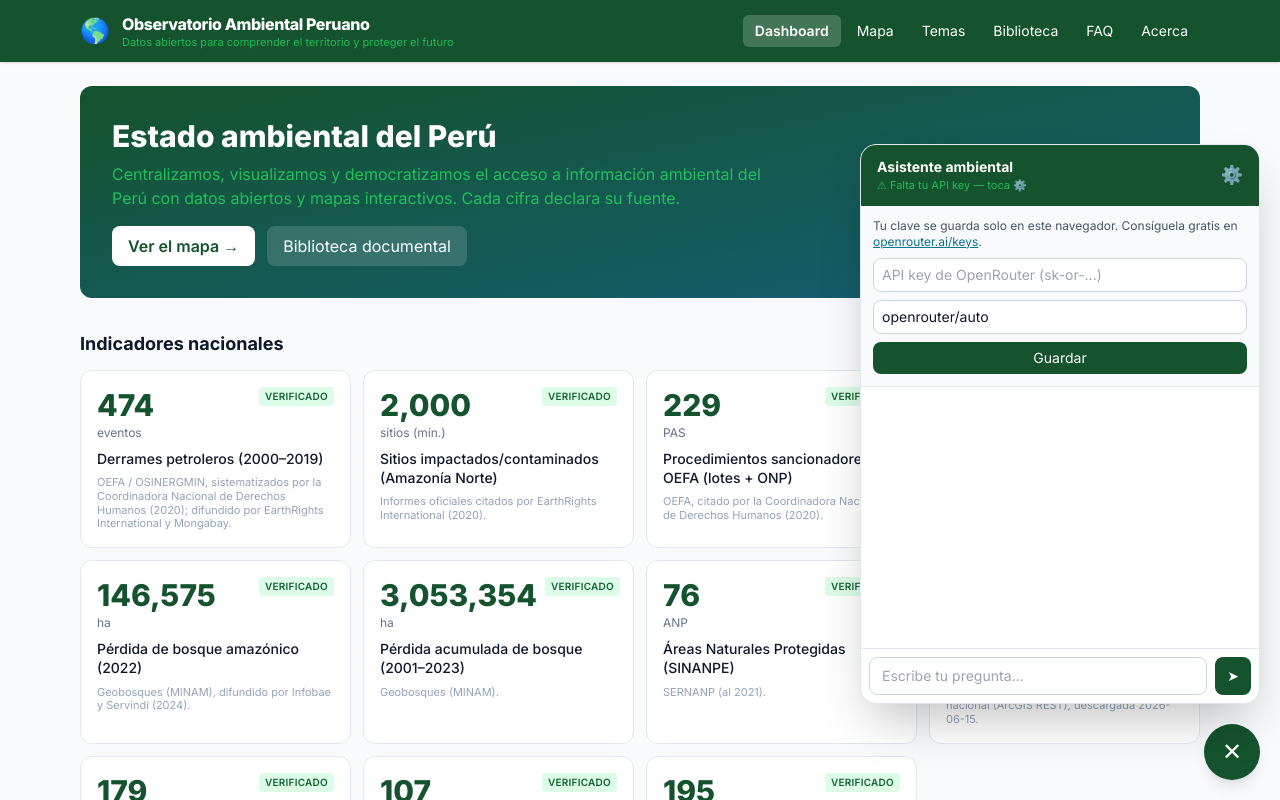
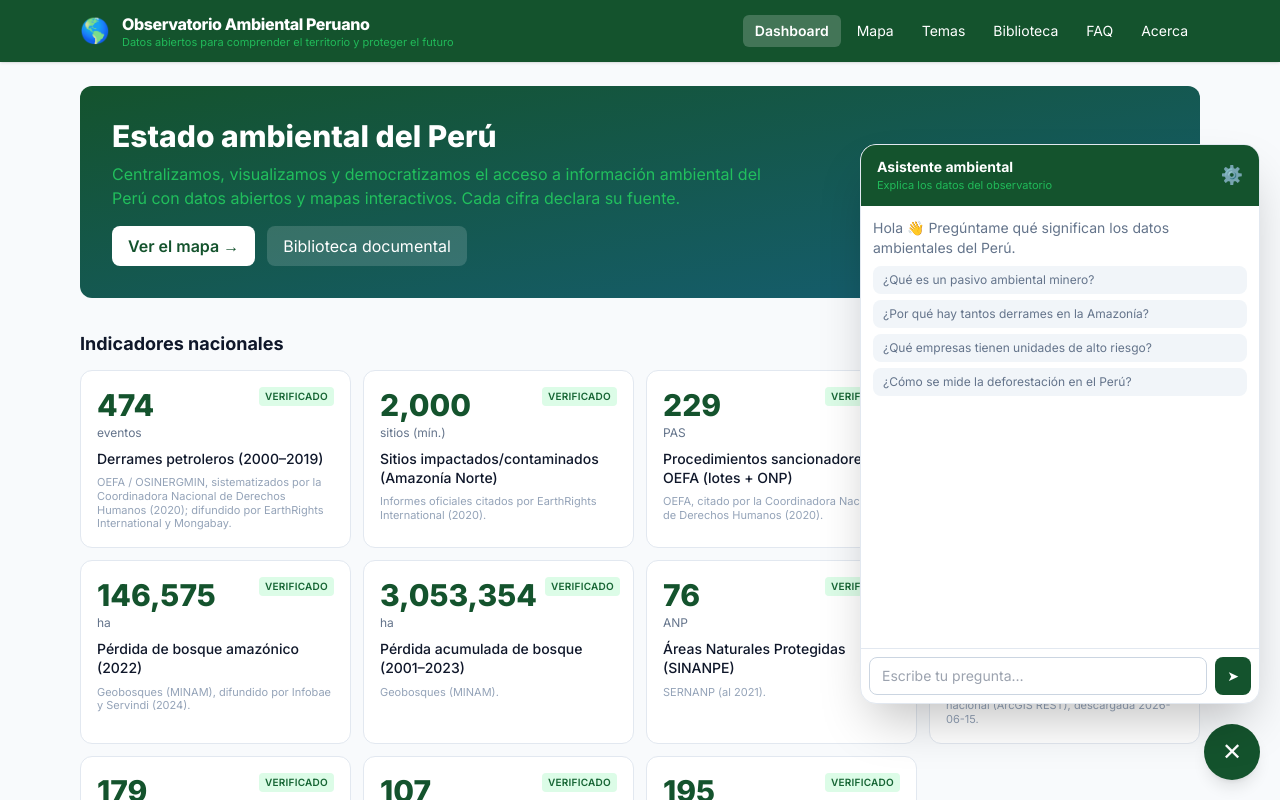
Before and after one commit to unimauro/observatorio-ambiental-peruano, a React (Vite) app: page / in a window 1280 px wide. Both pictures are taken after a click on the button "Asistente del Observatorio". Shown: the top 800 px of the page. Built offline with nearby package versions, Linux system fonts and the light colour scheme.

Commit message:
Bot usa el gateway central ai.tunky.net por defecto (sin pedir key a los visitantes), con BYO-key de respaldo

```diff
--- a/src/components/Asistente.tsx
+++ b/src/components/Asistente.tsx
@@ -10,6 +10,12 @@ interface Msg {
 const KEY_LS = 'oap_openrouter_key'
 const MODEL_LS = 'oap_openrouter_model'
 const DEFAULT_MODEL = 'openrouter/auto'
+
+// Gateway central de IA (ai.tunky.net): permite que cualquier visitante use el bot
+// SIN poner su propia key. El token de cliente NO es secreto (scope/revocable por proyecto).
+const GATEWAY_URL = 'https://ai.tunky.net/v1/chat'
+const GATEWAY_PROJECT = 'observatorio'
+const GATEWAY_CLIENT_TOKEN = 'obs_5356ba138c2761b3c84faf38bd82e4e4'
 
 const SUGERENCIAS = [
   '¿Qué es un pasivo ambiental minero?',
@@ -71,10 +77,7 @@ export default function Asistente() {
   }, [])
 
   useEffect(() => {
-    if (!open) return
-    if (!ctx) buildContext().then(setCtx)
-    // Si aún no hay key guardada, abrimos ajustes para guiar al usuario.
-    if (!localStorage.getItem(KEY_LS)?.trim()) setShowCfg(true)
+    if (open && !ctx) buildContext().then(setCtx)
   }, [open, ctx])
 
   useEffect(() => {
@@ -91,18 +94,30 @@ export default function Asistente() {
   async function send(text: string) {
     const q = text.trim()
     if (!q || loading) return
-    if (!key.trim()) {
-      setShowCfg(true)
-      setError('Primero agrega tu API key de OpenRouter.')
-      return
-    }
     setError('')
     const next: Msg[] = [...msgs, { role: 'user', content: q }]
+    const payloadMsgs = [
+      { role: 'system' as const, content: systemPrompt(ctx) },
+      ...next.map((m) => ({ role: m.role, content: m.content })),
+    ]
     setMsgs(next)
     setInput('')
     setLoading(true)
     try {
-      const res = await fetch('https://openrouter.ai/api/v1/chat/completions', {
+      let reply: string | null = null
+      // 1) Gateway central (sin key del usuario).
+      try {
+        const r = await fetch(GATEWAY_URL, {
+          method: 'POST',
+          headers: { 'Content-Type': 'application/json', 'X-Client-Token': GATEWAY_CLIENT_TOKEN },
+          body: JSON.stringify({ project: GATEWAY_PROJECT, messages: payloadMsgs }),
+        })
+        if (r.ok) reply = (await r.json()).reply ?? null
+      } catch { /* gateway no disponible → intentamos respaldo */ }
+
+      // 2) Respaldo: API key propia del usuario (si la configuró).
+      if (reply == null && key.trim()) {
+        const r = await fetch('https://openrouter.ai/api/v1/chat/completions', {
           method: 'POST',
           headers: {
             'Content-Type': 'application/json',
@@ -110,21 +125,16 @@ export default function Asistente() {
             'HTTP-Referer': location.origin,
             'X-Title': 'Observatorio Ambiental Peruano',
           },
-        body: JSON.stringify({
-          model: model.trim() || DEFAULT_MODEL,
-          messages: [
-            { role: 'system', content: systemPrompt(ctx) },
-            ...next.map((m) => ({ role: m.role, content: m.content })),
-          ],
-        }),
+          body: JSON.stringify({ model: model.trim() || DEFAULT_MODEL, messages: payloadMsgs }),
         })
-      if (!res.ok) {
-        const t = await res.text()
-        throw new Error(`OpenRouter ${res.status}: ${t.slice(0, 160)}`)
+        if (!r.ok) throw new Error(`OpenRouter ${r.status}: ${(await r.text()).slice(0, 140)}`)
+        reply = (await r.json()).choices?.[0]?.message?.content ?? null
       }
-      const data = await res.json()
-      const reply = data.choices?.[0]?.message?.content ?? '(sin respuesta)'
-      setMsgs((m) => [...m, { role: 'assistant', content: reply }])
+
+      if (reply == null) {
+        throw new Error('El asistente no está disponible por ahora. Puedes usar tu propia API key en ⚙️.')
+      }
+      setMsgs((m) => [...m, { role: 'assistant', content: reply! }])
     } catch (e) {
       setError(e instanceof Error ? e.message : 'Error al consultar el modelo.')
     } finally {
@@ -149,9 +159,7 @@ export default function Asistente() {
           <div className="bg-forest-dark text-white px-4 py-3 flex items-center justify-between">
             <div>
               <div className="font-bold text-sm">Asistente ambiental</div>
-              <div className="text-[11px] text-forest-light/90">
-                {key.trim() ? '✓ API key configurada' : '⚠ Falta tu API key — toca ⚙️'}
-              </div>
+              <div className="text-[11px] text-forest-light/90">Explica los datos del observatorio</div>
             </div>
             <button onClick={() => setShowCfg((s) => !s)} className="text-white/90 hover:text-white text-lg" title="Ajustes" aria-label="Ajustes">⚙️</button>
           </div>
@@ -159,7 +167,9 @@ export default function Asistente() {
           {showCfg && (
             <div className="p-3 bg-slate-50 border-b border-slate-200 text-sm space-y-2">
               <p className="text-xs text-slate-600">
-                Tu clave se guarda solo en este navegador. Consíguela gratis en{' '}
+                El asistente ya funciona sin configurar nada (usa el servicio del observatorio).
+                Opcional: usa tu propia API key de OpenRouter como respaldo — se guarda solo en este
+                navegador. Consíguela en{' '}
                 <a href="https://openrouter.ai/keys" target="_blank" rel="noreferrer noopener" className="text-water underline">openrouter.ai/keys</a>.
               </p>
               <input
```
Lines whose indentation alone changed are shown as unchanged.
